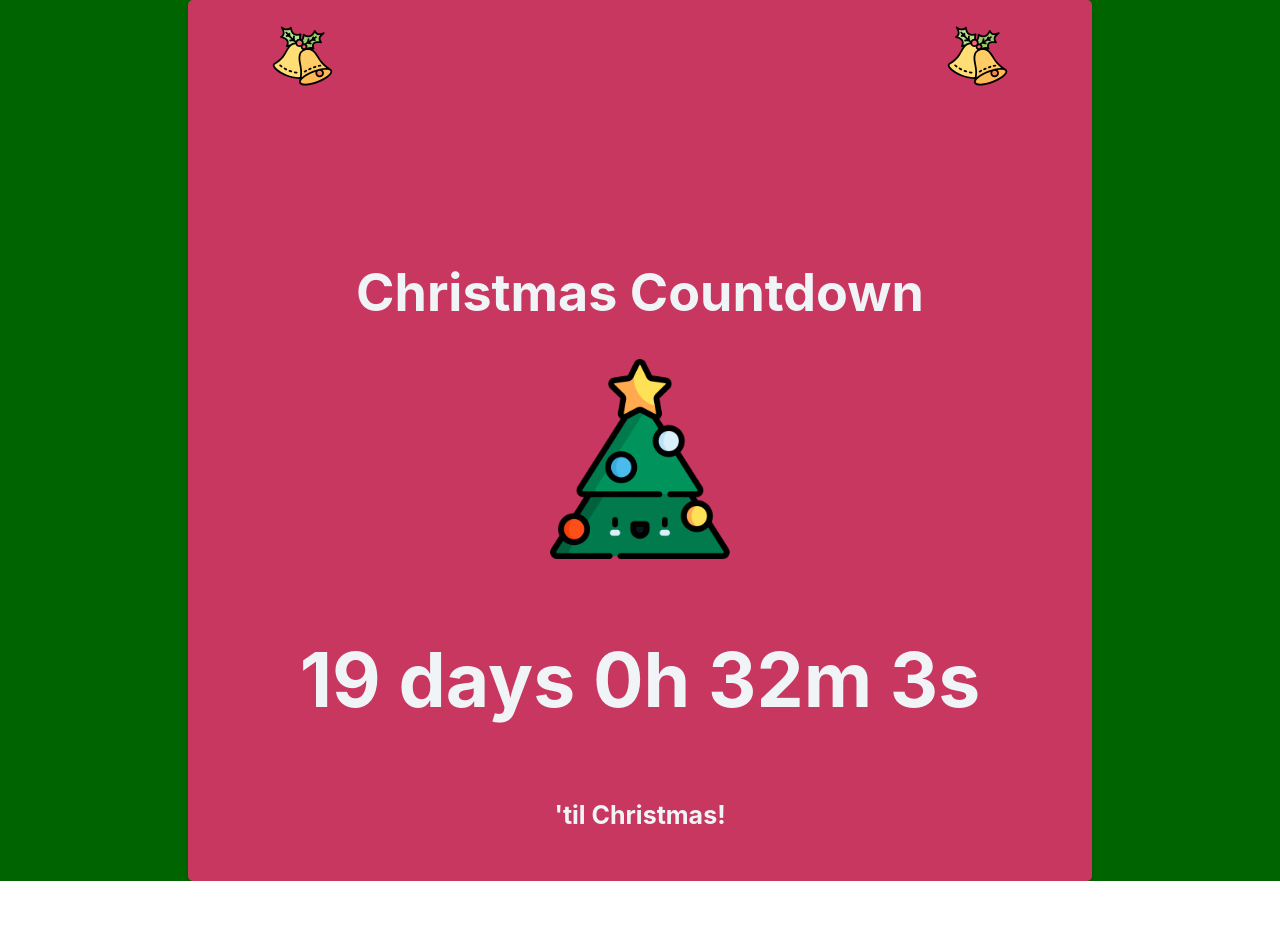
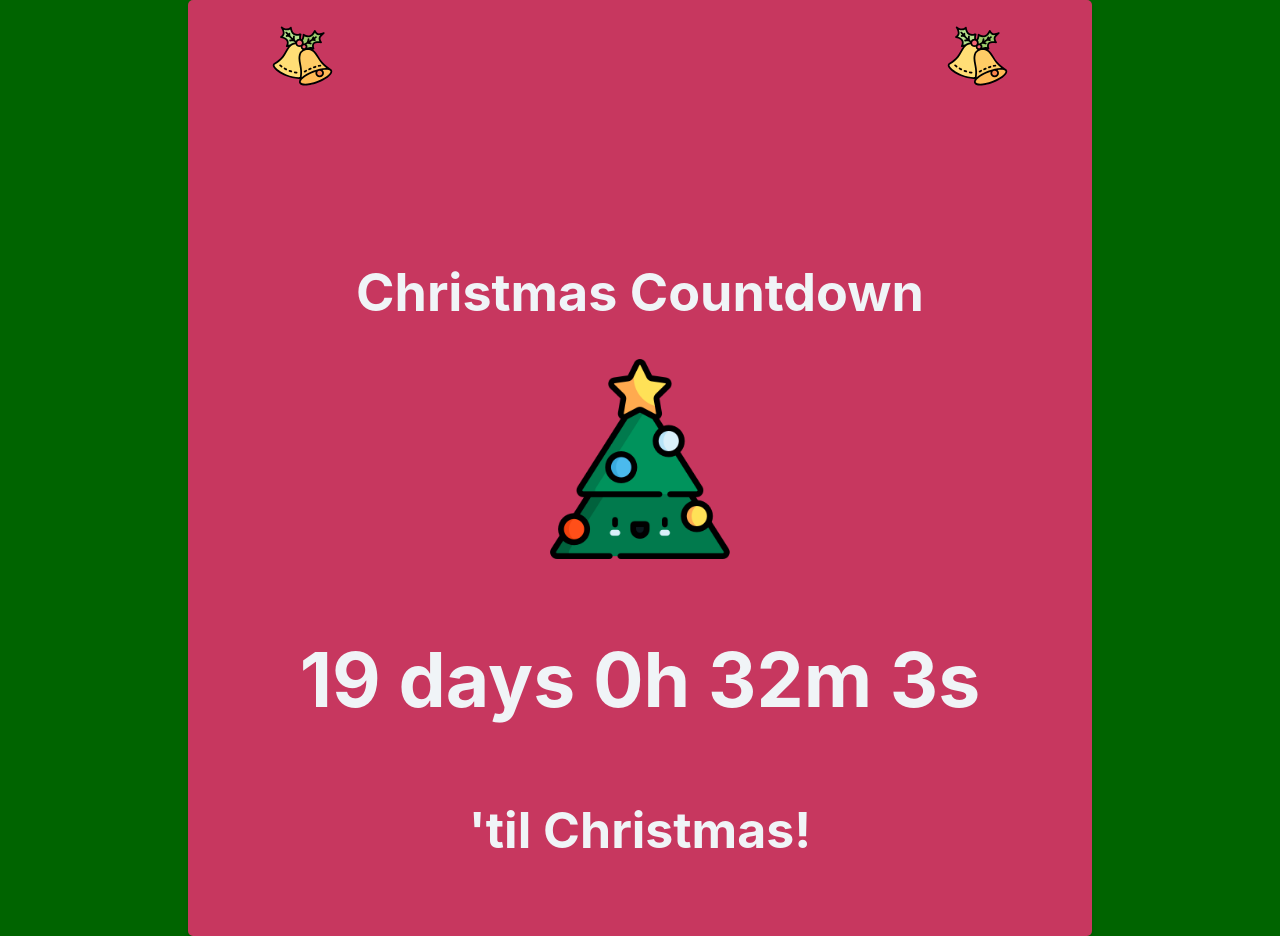
Before and after one commit to Saizeik/ChristmasCountdown, a React (Create React App) app: page / in a window 1280 px wide. Shown: the top 936 px of the page. Before the commit the page ends 881 px from the top, so only its background shows below. Built offline with nearby package versions, Linux system fonts and the light colour scheme; a web font is replaced by a local one.

Commit message:
app rework update

```diff
--- a/public/index.html
+++ b/public/index.html
@@ -28,7 +28,7 @@
       rel="stylesheet"
       href="https://cdnjs.cloudflare.com/ajax/libs/animate.css/4.1.1/animate.min.css"
     />
-    <title>React App</title>
+    <title>Christmas Countdown</title>
   </head>
   <body>
     <noscript>You need to enable JavaScript to run this app.</noscript>
--- a/src/content.jsx
+++ b/src/content.jsx
@@ -5,6 +5,9 @@ import christmasTree from "./christmas-tree.png";
 
 
 export default function getContent() {
+
+
+
   return (
 
   <div className="content-container">
@@ -37,4 +40,5 @@ export default function getContent() {
 
       </div>
   )
+
 }
--- a/src/index.css
+++ b/src/index.css
@@ -37,7 +37,7 @@ code {
 }
 
 .countdownText{
-  font-size: 25px;
+  font-size: 50px;
   font-weight:bold;
 }
 
```
Also changed, not shown: 1 other file (tests, documents, lock files or other folders).
